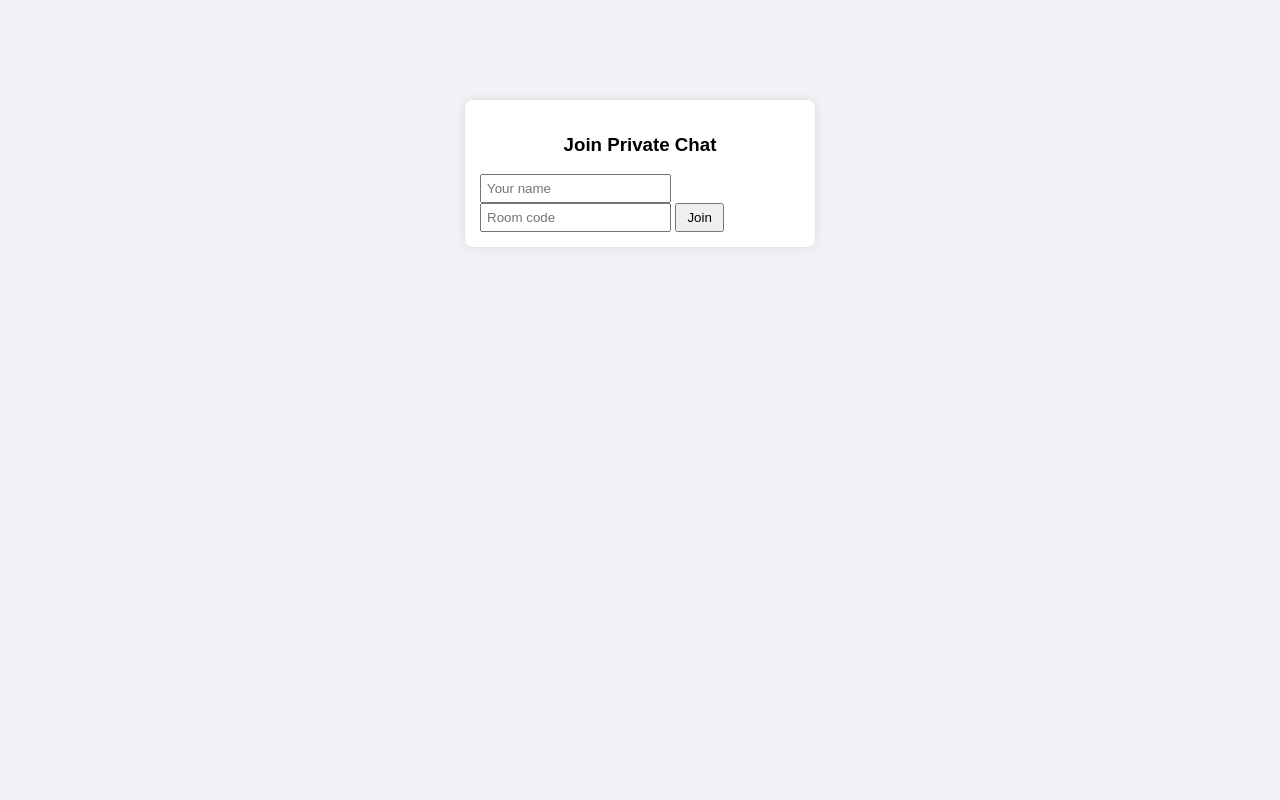
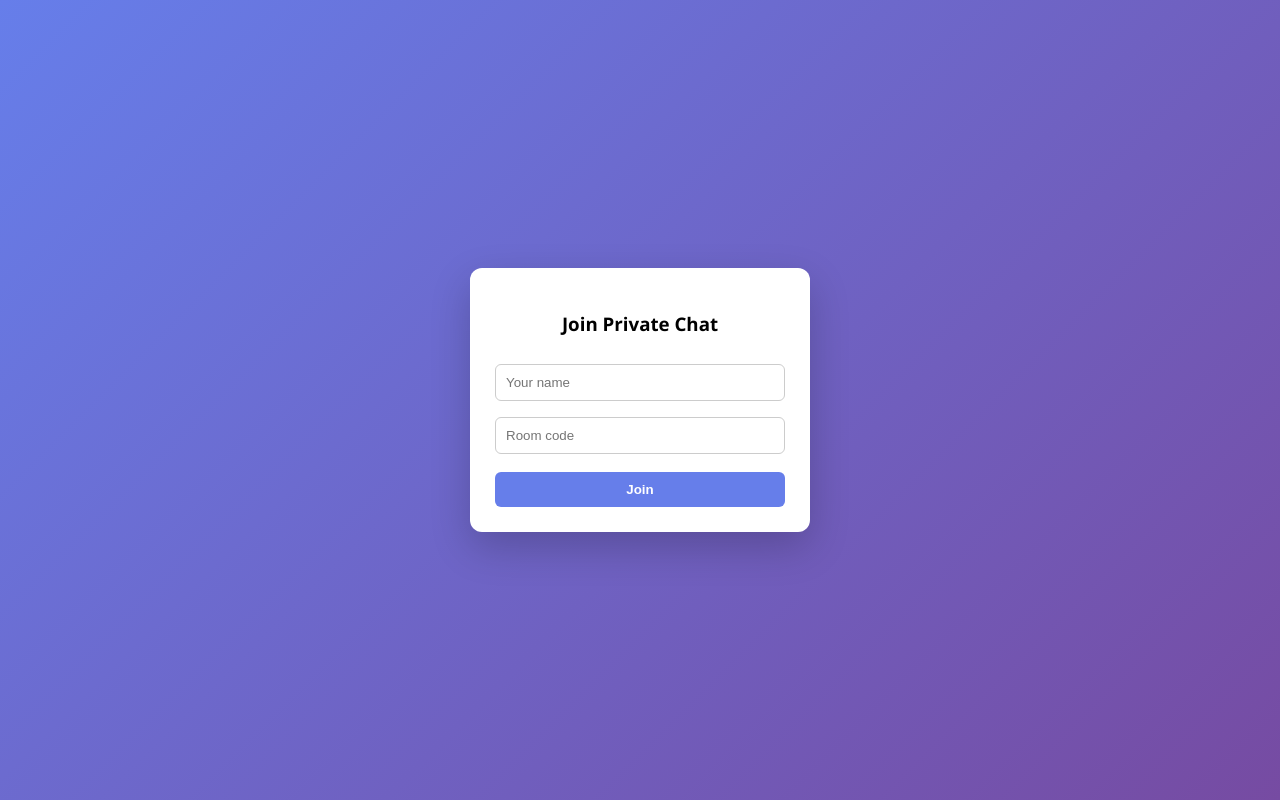
Before and after one commit to gjjashu25/private-chat-app, a Flask app: page / in a window 1280 px wide. Run offline with Flask 3, Linux system fonts and the light colour scheme; some libraries are stand-ins or nearby versions.

Commit message:
Update style.css

```diff
--- a/static/style.css
+++ b/static/style.css
@@ -1,19 +1,66 @@
-body {
-    font-family: Arial, sans-serif;
-    background: #f0f2f5;
+* {
+    box-sizing: border-box;
 }
 
-.join-box, .chat-box {
-    width: 320px;
-    margin: 100px auto;
-    padding: 15px;
+body {
+    margin: 0;
+    height: 100vh;
+    font-family: "Segoe UI", Arial, sans-serif;
+    background: linear-gradient(135deg, #667eea, #764ba2);
+    display: flex;
+    align-items: center;
+    justify-content: center;
+}
+
+/* Join screen */
+.join-box {
     background: white;
-    border-radius: 8px;
-    box-shadow: 0 0 10px rgba(0,0,0,0.1);
+    width: 340px;
+    padding: 25px;
+    border-radius: 12px;
+    box-shadow: 0 15px 40px rgba(0,0,0,0.2);
+    text-align: center;
+    animation: fadeIn 0.6s ease;
 }
 
 .join-box h3 {
-    text-align: center;
+    margin-bottom: 20px;
+}
+
+.join-box input {
+    width: 100%;
+    padding: 10px;
+    margin: 8px 0;
+    border-radius: 6px;
+    border: 1px solid #ccc;
+}
+
+.join-box button {
+    width: 100%;
+    padding: 10px;
+    margin-top: 10px;
+    border: none;
+    background: #667eea;
+    color: white;
+    border-radius: 6px;
+    cursor: pointer;
+    font-weight: bold;
+}
+
+.join-box button:hover {
+    background: #5a67d8;
+}
+
+/* Chat screen */
+.chat-box {
+    width: 380px;
+    height: 500px;
+    background: white;
+    border-radius: 14px;
+    display: flex;
+    flex-direction: column;
+    box-shadow: 0 15px 40px rgba(0,0,0,0.25);
+    animation: fadeIn 0.6s ease;
 }
 
 .hidden {
@@ -21,35 +68,72 @@ body {
 }
 
 #messages {
-    height: 250px;
+    flex: 1;
+    padding: 15px;
     overflow-y: auto;
-    border: 1px solid #ddd;
-    padding: 10px;
-    margin-bottom: 10px;
+    background: #f7f7f7;
 }
 
+/* Chat bubbles */
 .my-message {
-    text-align: right;
-    color: blue;
-    margin: 5px;
+    max-width: 70%;
+    margin-left: auto;
+    margin-bottom: 10px;
+    padding: 10px 14px;
+    background: #667eea;
+    color: white;
+    border-radius: 16px 16px 0 16px;
+    font-size: 14px;
 }
 
 .other-message {
-    text-align: left;
-    color: green;
-    margin: 5px;
+    max-width: 70%;
+    margin-right: auto;
+    margin-bottom: 10px;
+    padding: 10px 14px;
+    background: #e4e6eb;
+    color: black;
+    border-radius: 16px 16px 16px 0;
+    font-size: 14px;
 }
 
+/* Input area */
 .input-area {
     display: flex;
+    padding: 10px;
+    border-top: 1px solid #ddd;
 }
 
-input {
+.input-area input {
     flex: 1;
-    padding: 5px;
+    padding: 10px;
+    border-radius: 20px;
+    border: 1px solid #ccc;
+    outline: none;
 }
 
-button {
-    padding: 5px 10px;
+.input-area button {
+    margin-left: 8px;
+    padding: 10px 16px;
+    border-radius: 50%;
+    border: none;
+    background: #667eea;
+    color: white;
     cursor: pointer;
 }
+
+.input-area button:hover {
+    background: #5a67d8;
+}
+
+/* Animation */
+@keyframes fadeIn {
+    from {
+        opacity: 0;
+        transform: translateY(10px);
+    }
+    to {
+        opacity: 1;
+        transform: translateY(0);
+    }
+}
```
